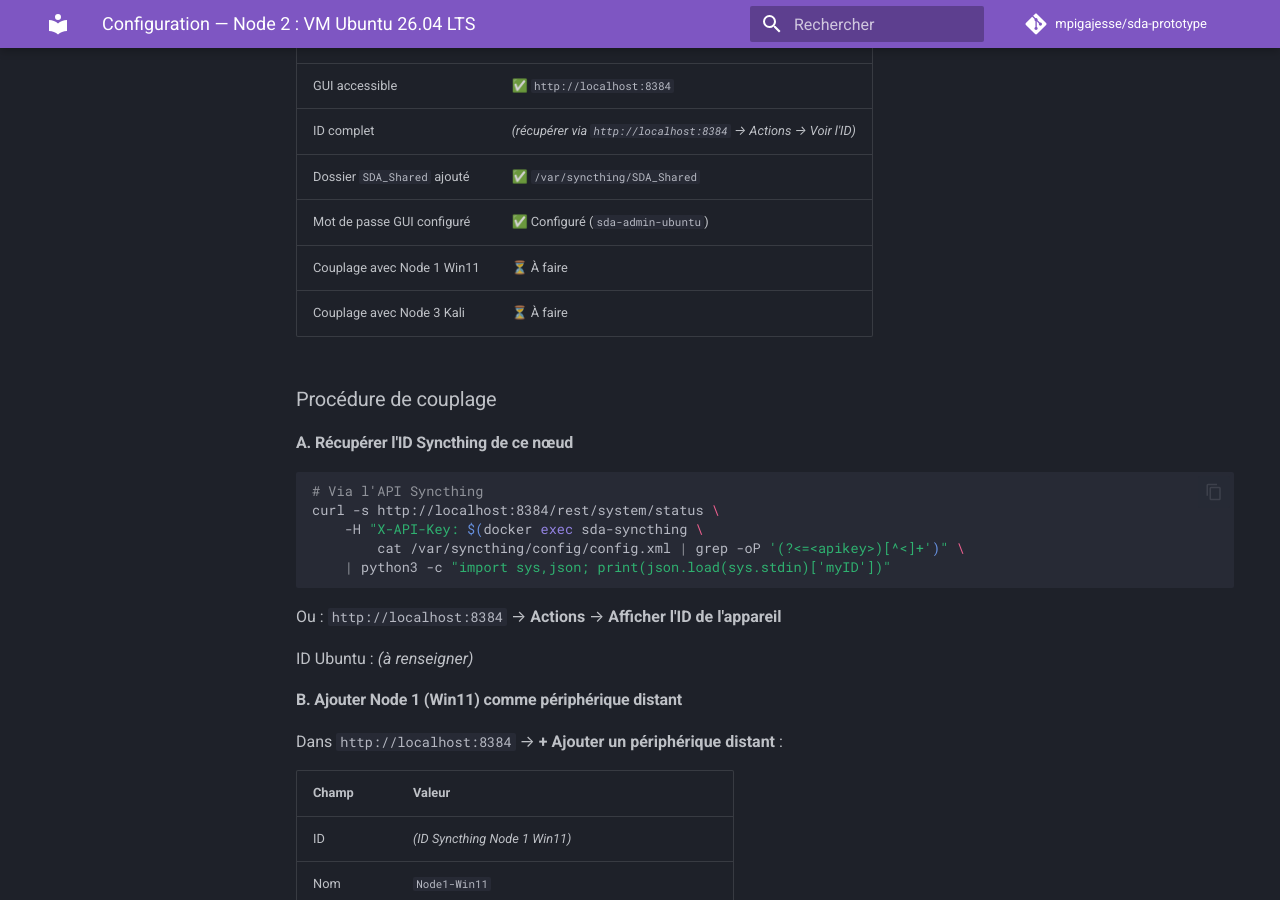
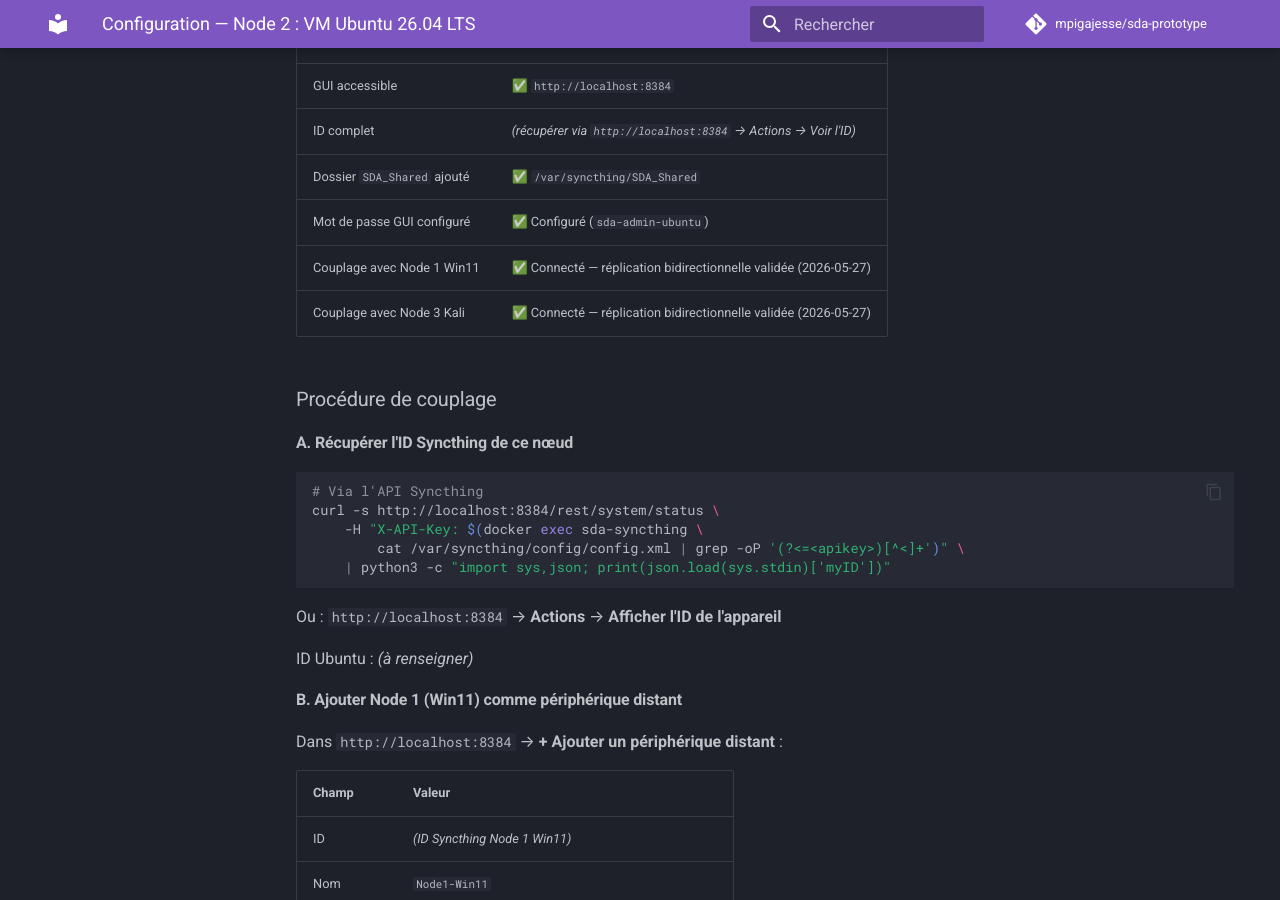
Before and after one commit to mpigajesse/sda-prototype, an MkDocs documentation site: the page built from docs/install/node-ubuntu-config.md, in a window 1280 px wide and 900 px high, scrolled down 4530 px. Built offline with MkDocs 1.6.1 and Material for MkDocs 9.7.7, drawn with Linux system fonts in a browser that asks for light colours; comment, search, counter and statistics services are not loaded.

Commit message:
docs: maillage 3 nœuds Syncthing — statut mis à jour (tous connectés)

```diff
--- a/docs/install/node-ubuntu-config.md
+++ b/docs/install/node-ubuntu-config.md
@@ -199,8 +199,8 @@ Mot de passe      : <mot de passe fort — min. 12 car., maj+min+chiffres+spéci
 | ID complet | *(récupérer via `http://localhost:8384` → Actions → Voir l'ID)* |
 | Dossier `SDA_Shared` ajouté | ✅ `/var/syncthing/SDA_Shared` |
 | Mot de passe GUI configuré | ✅ Configuré (`sda-admin-ubuntu`) |
-| Couplage avec Node 1 Win11 | ⏳ À faire |
-| Couplage avec Node 3 Kali | ⏳ À faire |
+| Couplage avec Node 1 Win11 | ✅ Connecté — réplication bidirectionnelle validée (2026-05-27) |
+| Couplage avec Node 3 Kali | ✅ Connecté — réplication bidirectionnelle validée (2026-05-27) |
 
 ### Procédure de couplage
 
```
Also changed, not shown: docs/install/demo-guide.md (+1 -1 lines), docs/install/node-kali-config.md (+1 -1 lines).
